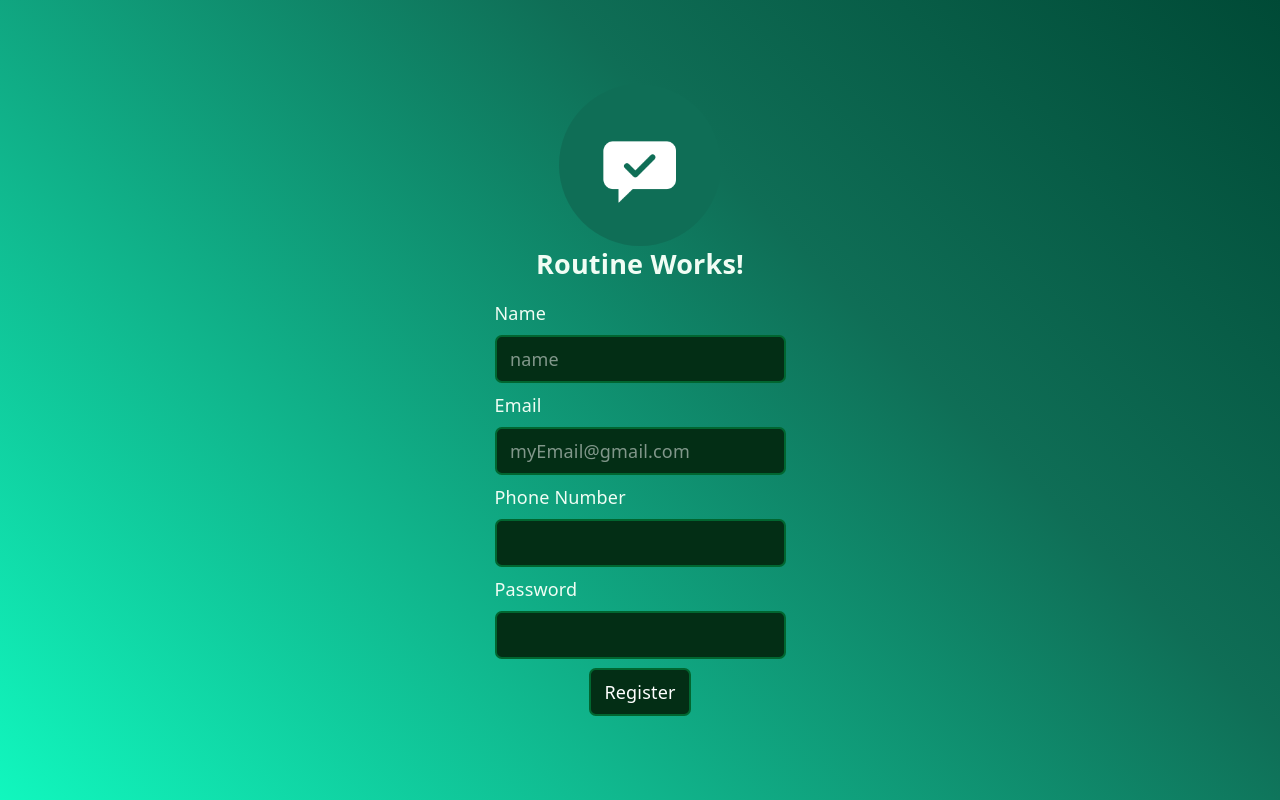
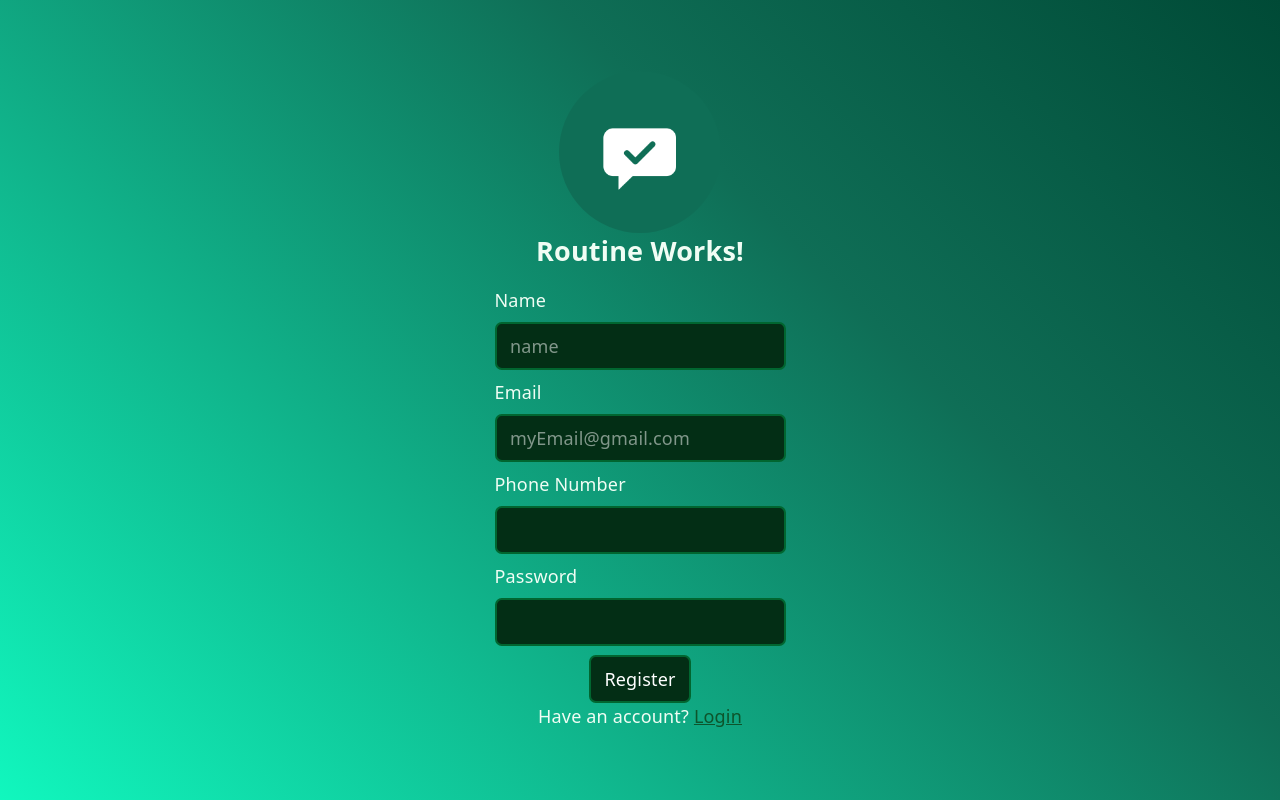
Before and after one commit to Pencils0101001101001010/routine_work, a React (Vite) app in the folder client/: page /register in a window 1280 px wide. Built offline with nearby package versions, Linux system fonts and the light colour scheme; no server answers.

Commit message:
login option on register page

```diff
--- a/client/src/components/(auth)/RegisterPage.tsx
+++ b/client/src/components/(auth)/RegisterPage.tsx
@@ -5,7 +5,7 @@ import InputFields from "../(reusable)/InputFields";
 import AuthButton from "../(reusable)/Button";
 import { toast } from "react-hot-toast";
 import type { AxiosError } from "axios";
-import { useNavigate } from "react-router-dom";
+import { Link, useNavigate } from "react-router-dom";
 import logo from "../../../public/maskable-icon-512x512.png";
 
 export default function RegisterPage() {
@@ -110,6 +110,15 @@ export default function RegisterPage() {
       >
         {isRegistering ? "Registering..." : "Register"}
       </AuthButton>
+      <p>
+        Have an account?{" "}
+        <Link
+          to={"/login"}
+          className="underline text-green-900 hover:text-green-400"
+        >
+          Login
+        </Link>
+      </p>
     </form>
   );
 }
```
